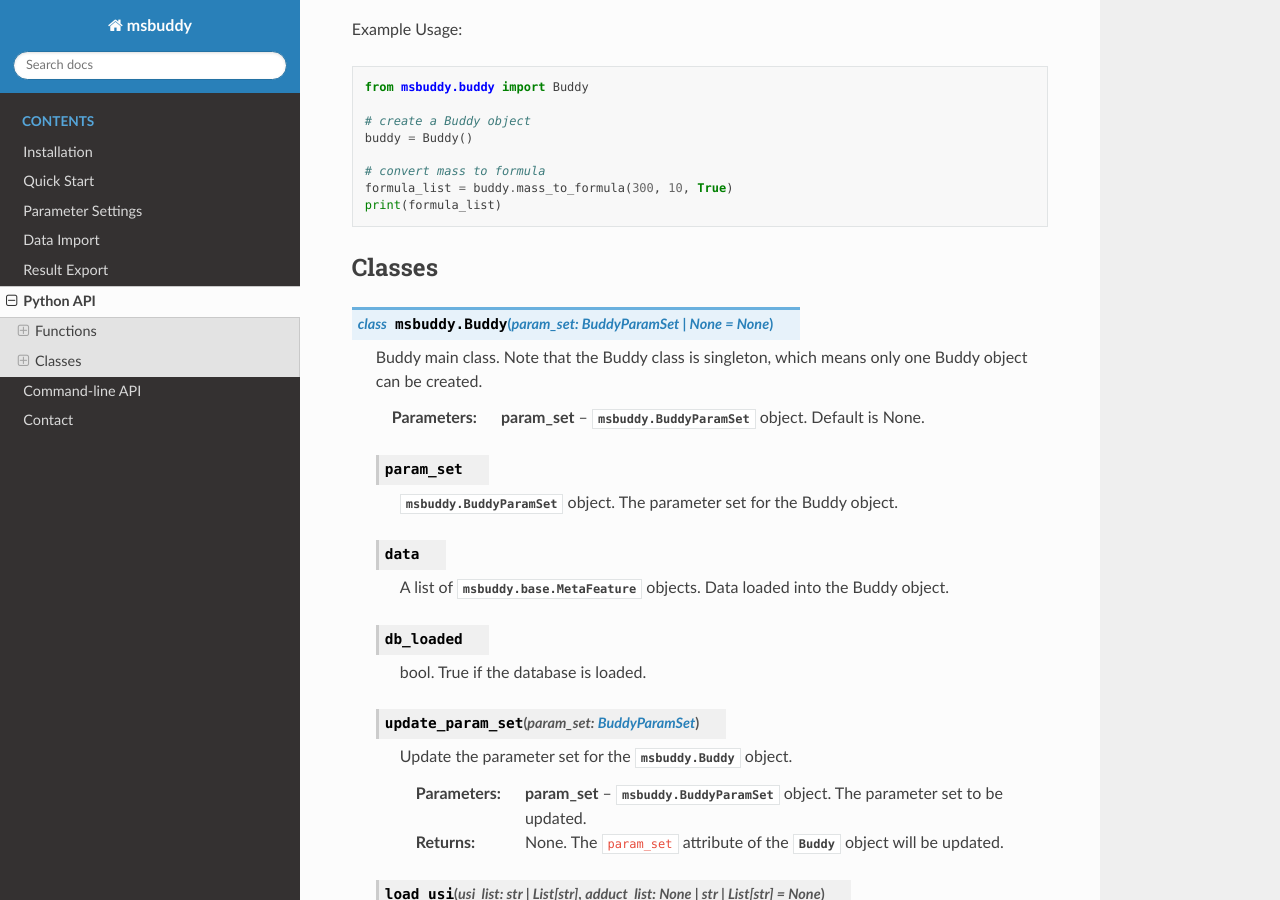
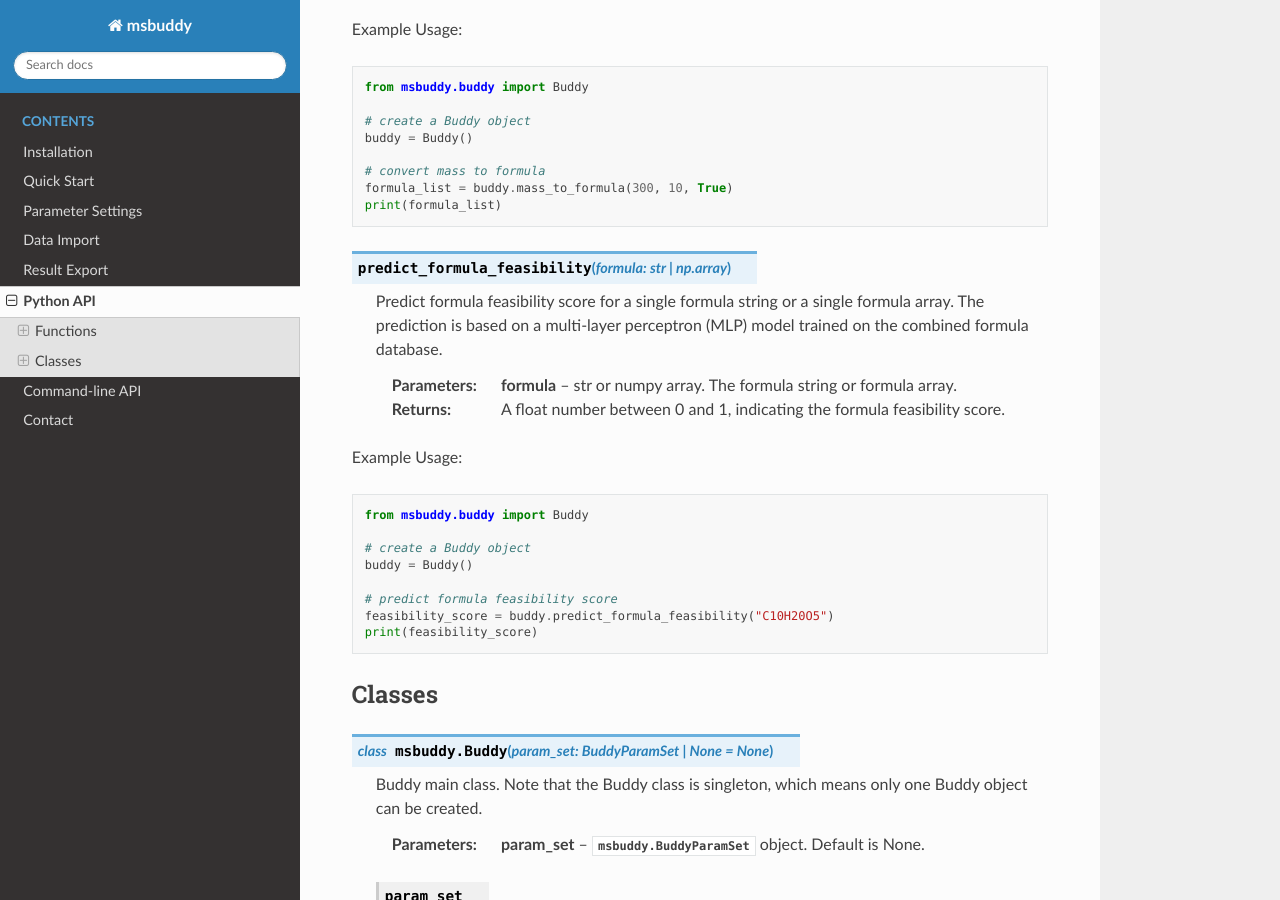
Before and after one commit to Philipbear/msbuddy, a Sphinx documentation site: the page built from docs/pyapi.rst, in a window 1280 px wide and 900 px high, scrolled down 1450 px. Built offline with Sphinx 7.4.7 and the Read the Docs theme 2.0.0, drawn with Linux system fonts in a browser that asks for light colours.

Commit message:
train; pred form feasibility api

```diff
--- a/docs/pyapi.rst
+++ b/docs/pyapi.rst
@@ -73,8 +73,26 @@ Example Usage:
    formula_list = buddy.mass_to_formula(300, 10, True)
    print(formula_list)
 
+.. function:: predict_formula_feasibility (formula: Union[str, np.array])
 
+   Predict formula feasibility score for a single formula string or a single formula array.
+   The prediction is based on a multi-layer perceptron (MLP) model trained on the combined formula database.
 
+   :param formula: str or numpy array. The formula string or formula array.
+   :returns: A float number between 0 and 1, indicating the formula feasibility score.
+
+Example Usage:
+
+.. code-block:: python
+
+   from msbuddy.buddy import Buddy
+
+   # create a Buddy object
+   buddy = Buddy()
+
+   # predict formula feasibility score
+   feasibility_score = buddy.predict_formula_feasibility("C10H20O5")
+   print(feasibility_score)
 
 
 Classes
```
Also changed, not shown: README.md (+2 -2 lines), 10 other files.
